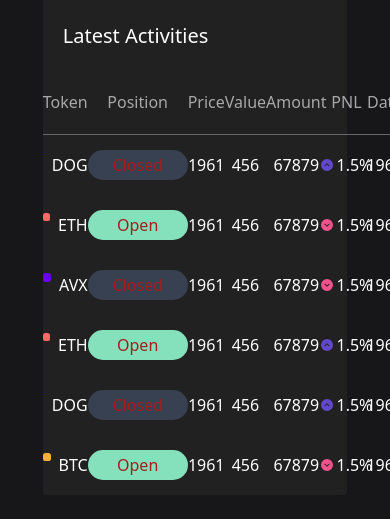
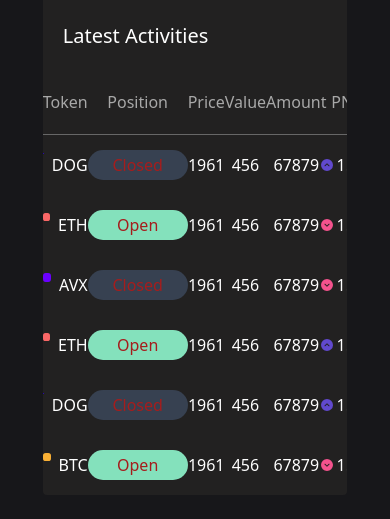
Before and after one commit to Asjad-Ali/hoopx, a Vue app: page / in a window 390 px wide. Shown: the part 1162-1681 px from the top of the page. Built offline with nearby package versions, Linux system fonts and the light colour scheme.

Commit message:
table responsive

```diff
--- a/src/views/HomeView.vue
+++ b/src/views/HomeView.vue
@@ -255,7 +255,8 @@
          </div>
          <div class="flex justify-center mb-4 rounded flex-col " style="background-color: #222121;">
             <div class="py-5 pt-8 pl-5 text-xl text-white">Latest Activities</div>
-            <table class="activity_table">
+            <div class="overflow-x-auto">
+               <table class="activity_table table-auto">
                   <thead>
                      <tr>
                         <th>Token</th>
@@ -399,6 +400,7 @@
             </div>
          </div>
       </div>
+   </div>
 
 </template>
 
```
Lines whose indentation alone changed are shown as unchanged.
